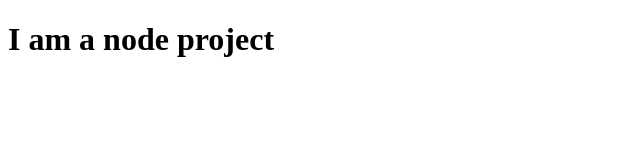
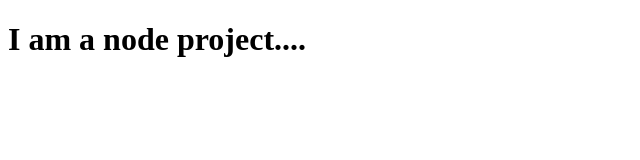
Before and after one commit to Sachin-Patta/Test, a website: page public/index.html in a window 1280 px wide. Shown: the full height of the page, 0-640 px from the left. Drawn offline with Linux system fonts and the light colour scheme.

Commit message:
new changes

```diff
--- a/index1.js
+++ b/index1.js
@@ -12,5 +12,5 @@
 
 app.listen(port, () => {
   console.log(`Listening on port ${port}`);
-  console.log("Hello World!")
+  console.log("Hello World!....")
 });
--- a/public/index.html
+++ b/public/index.html
@@ -8,7 +8,7 @@
 </head>
 
 <body>
-    <h1>I am a node project</h1>
+    <h1>I am a node project....</h1>
 </body>
 
 </html>
```
